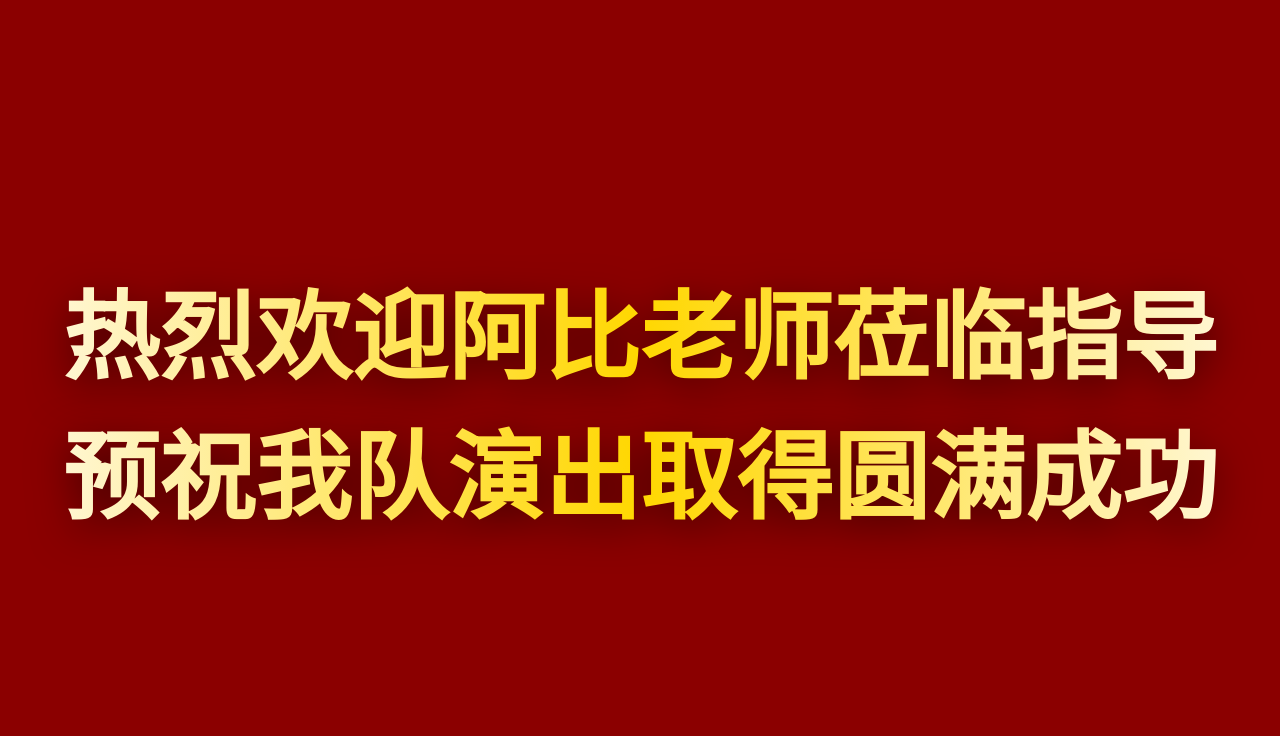
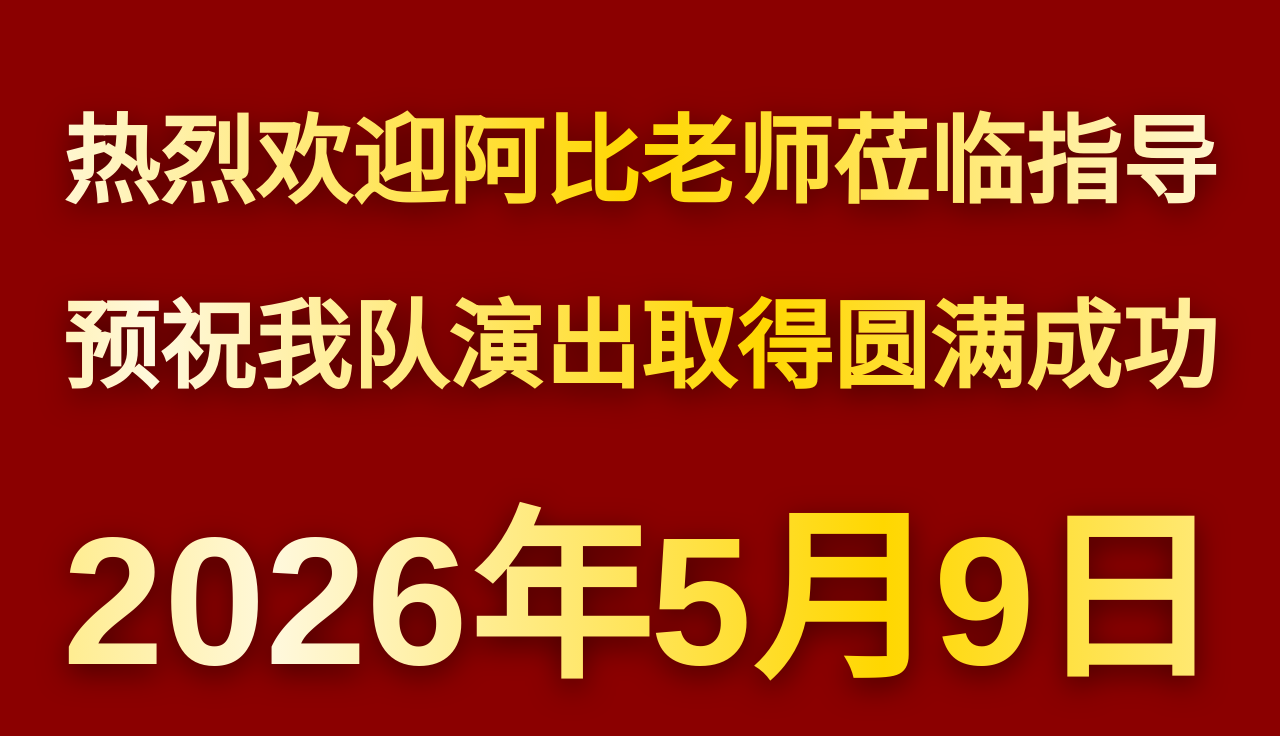
Before and after one commit to RuoanJi/TVWelcomeBanner, a plain HTML site: page index.html in a window 1280 px wide. Drawn offline with Linux system fonts and the light colour scheme.

Commit message:
Support unlimited lines

```diff
--- a/index.html
+++ b/index.html
@@ -3,13 +3,11 @@
 <head>
     <meta charset="UTF-8">
     <meta name="viewport" content="width=device-width, initial-scale=1.0">
-    <title>动态欢迎横幅 - 周期循环版</title>
+    <title>无限行自适应欢迎横幅</title>
     <style>
         body, html {
-            margin: 0;
-            padding: 0;
-            width: 100%;
-            height: 100%;
+            margin: 0; padding: 0;
+            width: 100%; height: 100%;
             overflow: hidden;
             background-color: #8b0000;
             display: flex;
@@ -26,10 +24,11 @@
             z-index: -1;
         }
 
-        .content-wrapper {
+        /* 自动布局容器 */
+        #wrapper {
             display: flex;
             flex-direction: column;
-            justify-content: center;
+            justify-content: space-evenly; /* 均匀分布每一行 */
             align-items: center;
             width: 95vw;
             height: 90vh;
@@ -46,33 +45,22 @@
             color: transparent;
             -webkit-background-clip: text;
             background-clip: text;
-            filter: drop-shadow(0 10px 20px rgba(0,0,0,0.5));
+            filter: drop-shadow(0 8px 15px rgba(0,0,0,0.5));
 
-            /* 金色流光动画：一直存在 */
-            animation: shine 4s linear infinite;
-
+            /* 10秒周期呼吸动画 */
+            animation: shine 4s linear infinite, breatheEffect 10s ease-in-out infinite;
+            opacity: 0;
             transform-origin: center;
-            display: inline-block;
-            opacity: 0; /* 初始透明 */
-        }
-
-        /* 核心逻辑：定义一个 10 秒的呼吸动画 */
-        /* 0-15% 淡入, 85-100% 淡出 */
-        .breathe-animation {
-            animation: shine 4s linear infinite, breatheEffect 10s ease-in-out infinite;
         }
 
         @keyframes breatheEffect {
-            0%   { opacity: 0; transform: scale(0.9); }
-            10%  { opacity: 1; transform: scale(1); }
-            90%  { opacity: 1; transform: scale(1); }
+            0% { opacity: 0; transform: scale(0.9); }
+            10% { opacity: 1; transform: scale(1); }
+            90% { opacity: 1; transform: scale(1); }
             100% { opacity: 0; transform: scale(1.05); }
         }
 
-        @keyframes shine {
-            to { background-position: 200% center; }
-        }
-
+        @keyframes shine { to { background-position: 200% center; } }
         @keyframes pulseBG {
             0%, 100% { background-position: 0% 50%; }
             50% { background-position: 100% 50%; }
@@ -82,56 +70,51 @@
 <body>
 
     <div class="background-layer"></div>
-
-    <div class="content-wrapper" id="wrapper">
-        <div id="line1" class="text-line"></div>
-        <div id="line2" class="text-line"></div>
-    </div>
+    <div id="wrapper"></div>
 
     <script>
         function init() {
             const urlParams = new URLSearchParams(window.location.search);
-            const defaultContent = "热烈欢迎阿比老师莅临指导|预祝我队演出取得圆满成功";
+            // 默认文案，你可以随意增加行数，用 | 隔开
+            const defaultContent = "热烈欢迎阿比老师莅临指导|预祝我队演出取得圆满成功|2026年5月9日";
             const rawText = urlParams.get('text') || defaultContent;
-            const parts = rawText.split('|');
+            const lines = rawText.split('|');
 
-            const l1 = document.getElementById('line1');
-            const l2 = document.getElementById('line2');
+            const wrapper = document.getElementById('wrapper');
+            wrapper.innerHTML = ''; // 清空内容
 
-            l1.innerText = parts[0];
-            if (parts.length > 1) {
-                l2.innerText = parts[1];
-            } else {
-                l2.style.display = 'none';
-            }
+            // 1. 根据行数计算初始最大高度（vw）
+            // 如果只有1行，字可以很大；如果5行，字自然要小
+            const baseFontSize = Math.min(15, 80 / lines.length);
 
-            // 自适应缩放逻辑
+            lines.forEach((content, index) => {
+                const lineDiv = document.createElement('div');
+                lineDiv.className = 'text-line';
+                lineDiv.innerText = content;
+                // 给每一行增加一点点动画延迟，形成交替浮现感
+                lineDiv.style.animationDelay = `${index * 0.2}s, ${0}s`;
+                wrapper.appendChild(lineDiv);
+            });
+
+            // 2. 自适应缩放函数
             function rescale() {
-                const lines = [l1];
-                if (parts.length > 1) lines.push(l2);
-                lines.forEach(line => {
-                    line.style.fontSize = "15vw";
-                    const containerWidth = document.getElementById('wrapper').offsetWidth;
+                const domLines = document.querySelectorAll('.text-line');
+                domLines.forEach(line => {
+                    line.style.fontSize = baseFontSize + "vw";
+                    const containerWidth = wrapper.offsetWidth;
                     const textWidth = line.scrollWidth;
+
+                    // 如果单行太长，继续缩小
                     if (textWidth > containerWidth) {
                         const ratio = (containerWidth / textWidth) * 0.95;
-                        line.style.fontSize = (15 * ratio) + "vw";
+                        line.style.fontSize = (baseFontSize * ratio) + "vw";
                     }
                 });
             }
 
+            // 初始执行
             rescale();
             window.addEventListener('resize', rescale);
-
-            // 触发动画循环
-            // 我们先移除类再添加，或者直接利用 CSS infinite
-            l1.classList.add('breathe-animation');
-            if (parts.length > 1) {
-                // 第二行延迟一点点，增加灵动感
-                setTimeout(() => {
-                    l2.classList.add('breathe-animation');
-                }, 300);
-            }
         }
 
         window.onload = init;
```
